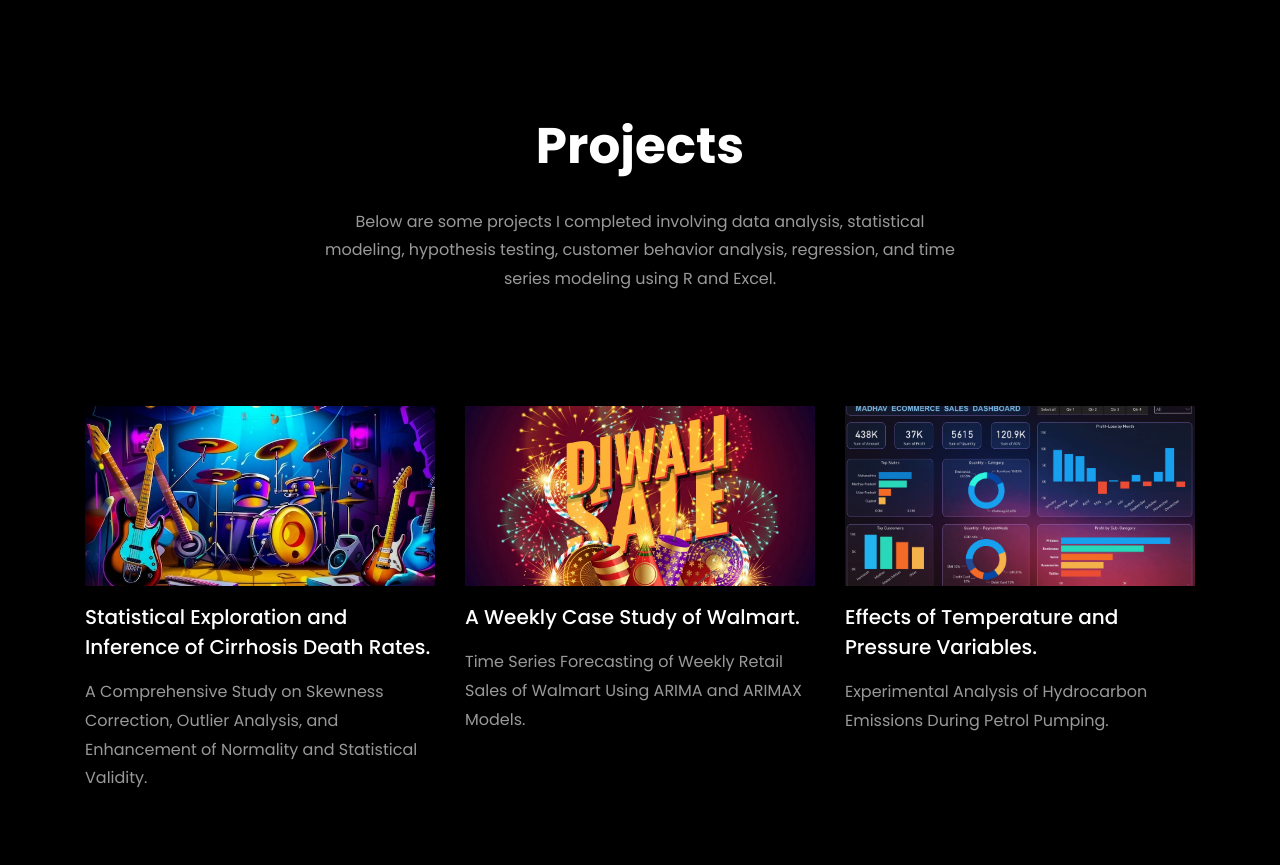
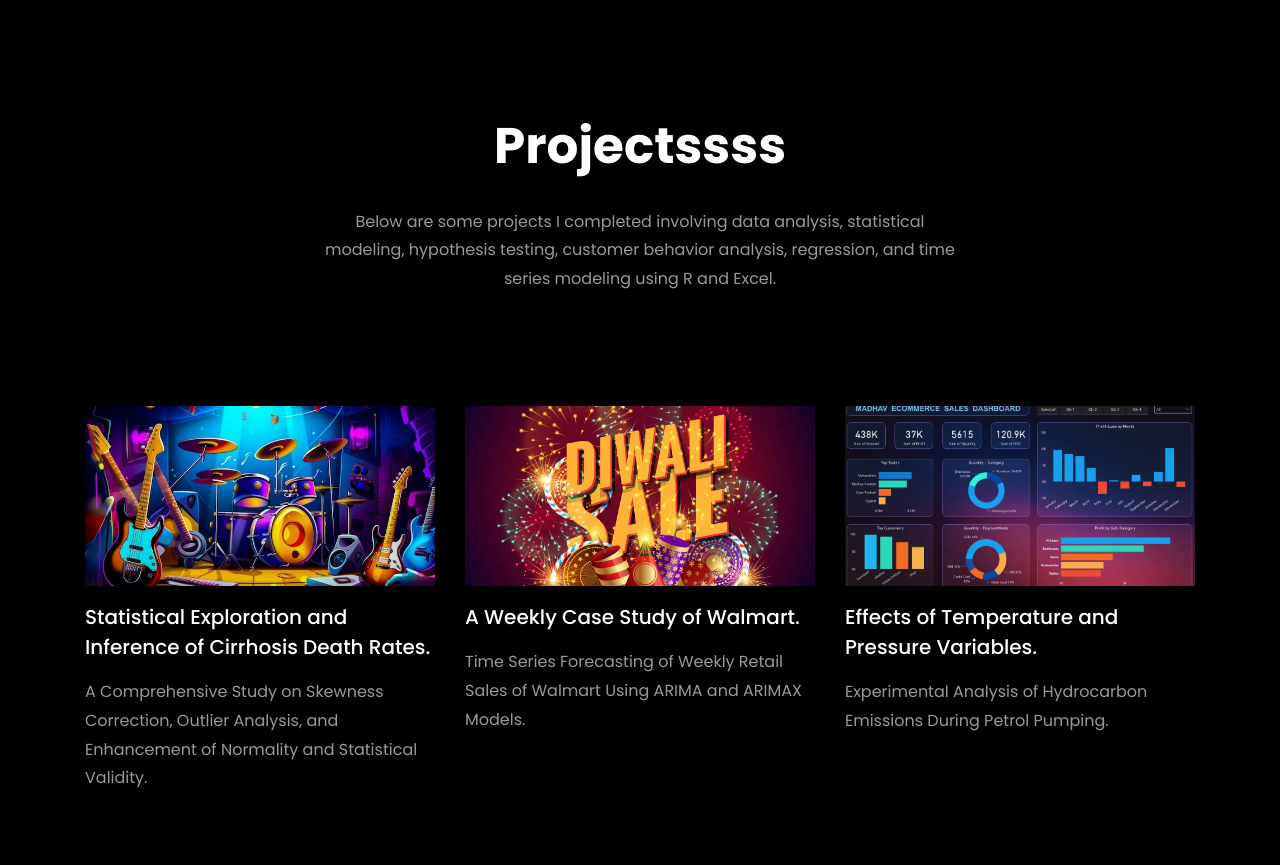
Before and after one commit to Muhammadumaramin/Muhammadumaramin-github.io, a plain HTML site: page index.html in a window 1280 px wide. Shown: the part 4226-5091 px from the top of the page. Drawn offline with Linux system fonts and the light colour scheme; animation ran at ten frames a second; files whose address does not match are found by name.

Commit message:
Update index.html

```diff
--- a/index.html
+++ b/index.html
@@ -434,7 +434,7 @@
         <div class="row justify-content-center mb-5 pb-5">
           <div class="col-md-7 heading-section text-center ftco-animate">
             <!-- <h1 class="big big-2">Projects</h1> -->
-            <h2 class="mb-4">Projects</h2>
+            <h2 class="mb-4">Projectssss</h2>
             <p>Below are some projects I completed involving data analysis, statistical modeling, hypothesis testing, customer behavior analysis, regression, and time series modeling using R and Excel.</p>
           </div>
         </div>
```
